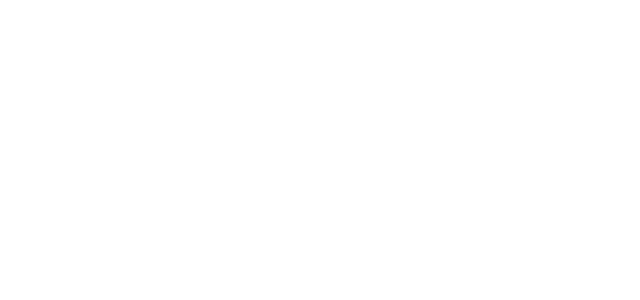
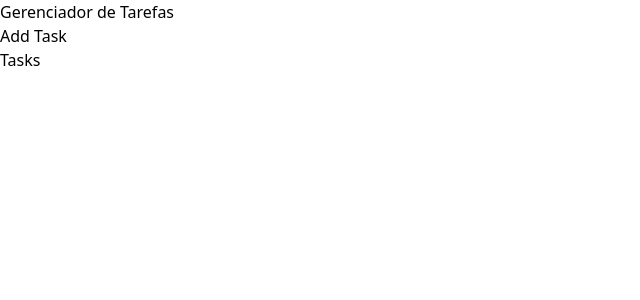
Before and after one commit to guiverdadebuss/react_first_project_video_classes, a React (Vite) app: page / in a window 1280 px wide. Shown: the top 300 px of the page, without its empty margins (0-640 px from the left). Built offline with nearby package versions, Linux system fonts and the light colour scheme.

Commit message:
feat: add task and task

```diff
--- a/src/App.jsx
+++ b/src/App.jsx
@@ -1,10 +1,14 @@
+import AddTask from "./components/AddTask";
+import Tasks from "./components/Tasks";
 
 
 
 function App() {
   return (
     <div>
-
+      <h1>Gerenciador de Tarefas</h1>
+      <AddTask />
+      <Tasks />
     </div>
   );
 }
--- a/src/components/AddTask.jsx
+++ b/src/components/AddTask.jsx
@@ -0,0 +1,5 @@
+function AddTask() {
+    return <h1>Add Task</h1>
+}
+
+export default AddTask;
--- a/src/components/Tasks.jsx
+++ b/src/components/Tasks.jsx
@@ -0,0 +1,5 @@
+function Tasks() {
+    return <h1>Tasks</h1>
+}
+
+export default Tasks;
```
